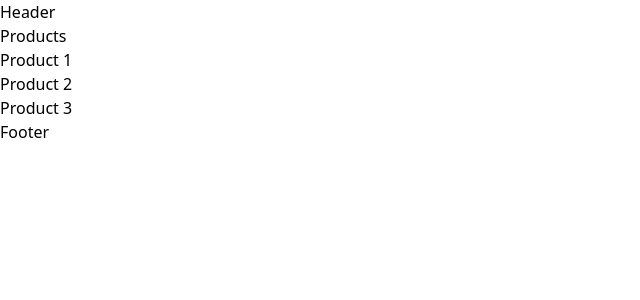
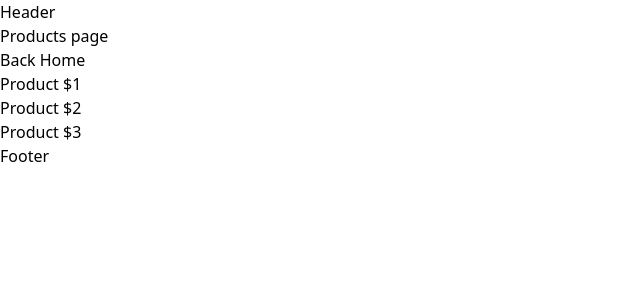
Before and after one commit to mariolazzari/nextjs15-ce, a Next.js app in the folder routing-demo/: page /products in a window 1280 px wide. Shown: the top 300 px of the page, without its empty margins (0-640 px from the left). Built offline with nearby package versions, Linux system fonts and the light colour scheme.

Commit message:
Done lesson 19

```diff
--- a/routing-demo/src/app/products/page.tsx
+++ b/routing-demo/src/app/products/page.tsx
@@ -1,10 +1,23 @@
+import Link from "next/link";
+
 function Products() {
   return (
     <div>
-      <h1>Products</h1>
-      <h2>Product 1</h2>
-      <h2>Product 2</h2>
-      <h2>Product 3</h2>
+      <h1>Products page</h1>
+
+      <Link href="/">
+        <h2> Back Home </h2>
+      </Link>
+
+      <ul>
+        {[1, 2, 3].map(id => (
+          <li key={id}>
+            <Link href={`/products/${id}`} replace={id === 3}>
+              Product ${id}
+            </Link>
+          </li>
+        ))}
+      </ul>
     </div>
   );
 }
```
Also changed, not shown: routing-demo/package.json (+7 -7 lines), routing-demo/src/app/page.tsx (+15 -1 lines), 1 other file (tests, documents, lock files or other folders).
